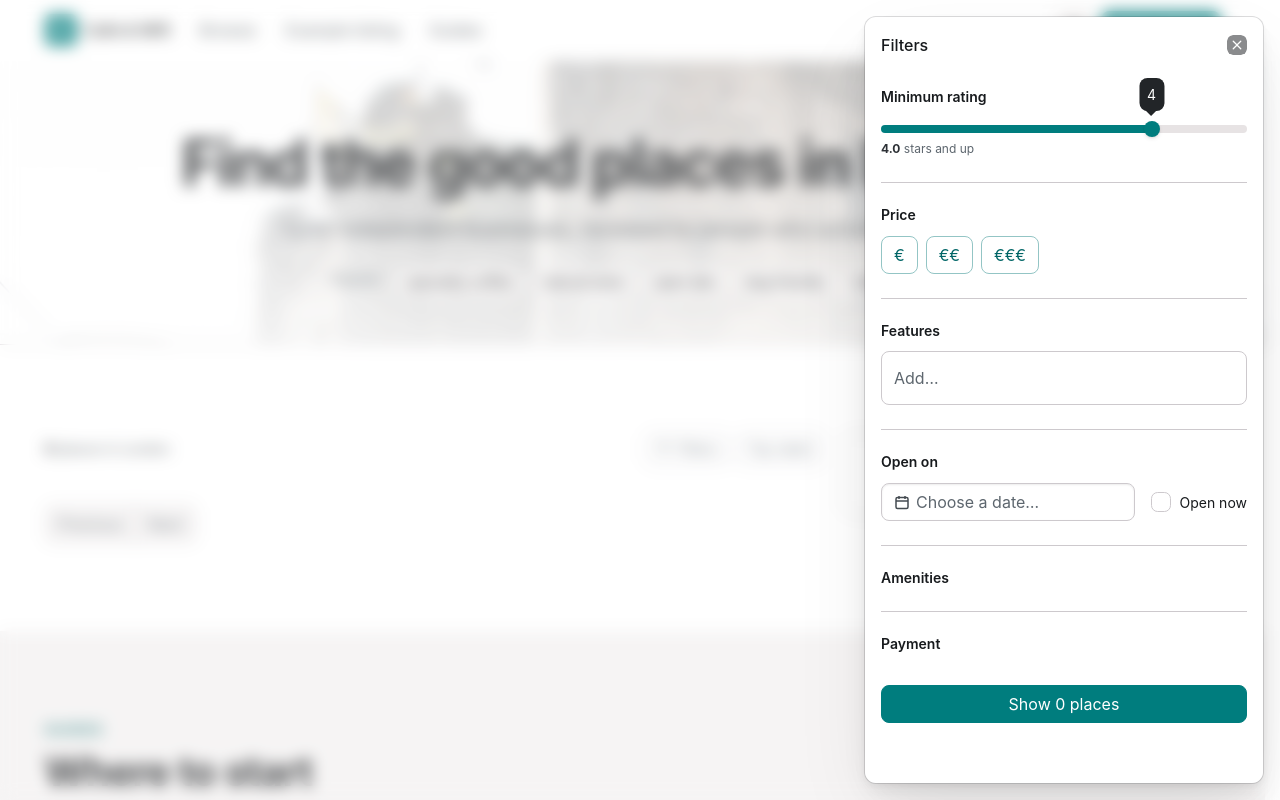
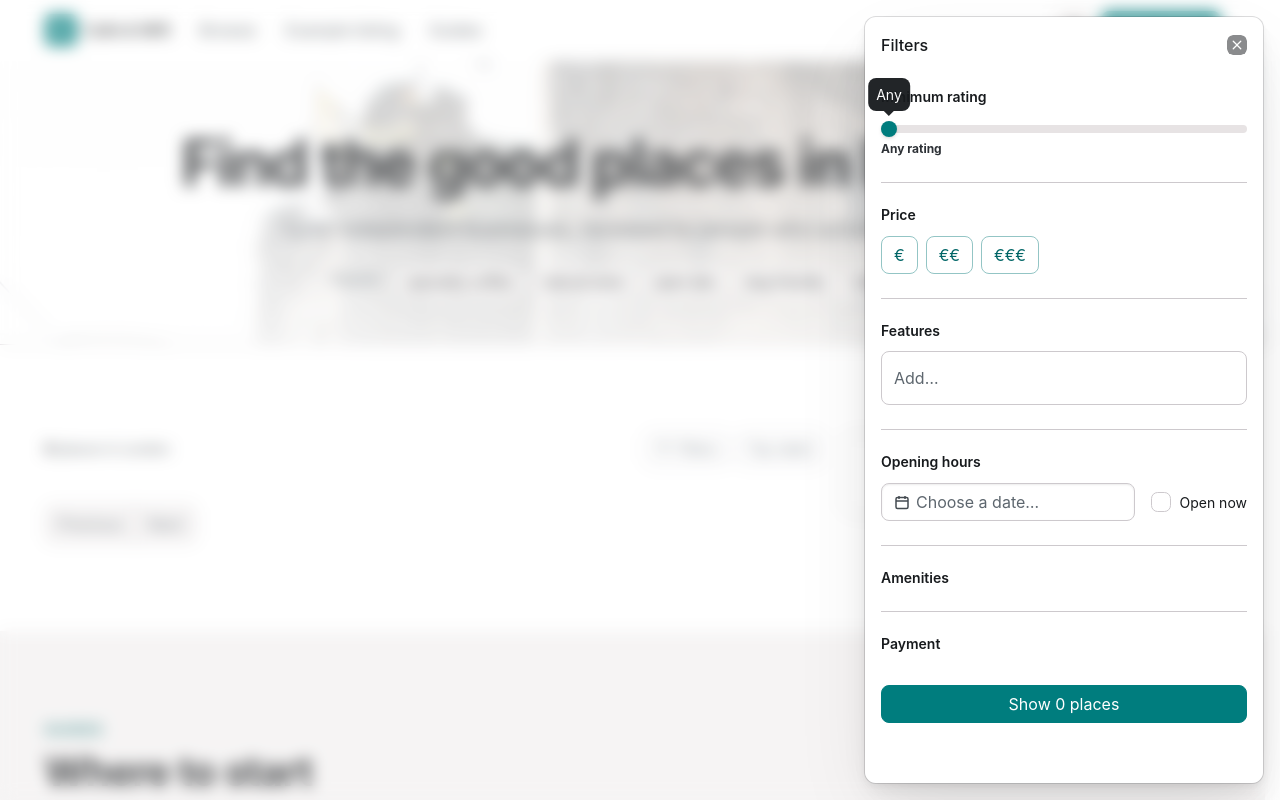
Before and after one commit to KieranChristien/Cafe-And-WIFI-Website, a Flask app: page / in a window 1280 px wide, after a click on "Filters". Run offline with Flask 3, Linux system fonts and the light colour scheme; data that the repository does not hold is empty; some libraries are stand-ins or nearby versions.

Commit message:
Rework minimum rating.

```diff
--- a/web/routes/main.py
+++ b/web/routes/main.py
@@ -89,9 +89,9 @@ def _get_filtered_cafes():
     stmt = filter_by_attribute(stmt, payments, 'payment')
     stmt = filter_by_attribute(stmt, features, 'feature')
 
-    rating = request.args.get('rating', -1, type=float)
+    rating = request.args.get('rating', None, type=float)
 
-    if rating >= 0:
+    if rating is not None and 1 <= rating <= 5:
         stmt, average_rating, _ = join_review_stats(stmt)
         stmt = stmt.where(average_rating >= rating)
 
@@ -275,7 +275,10 @@ def home():
 
     selected_prices = request.args.getlist('price')
 
-    selected_rating = request.args.get('rating', -1, type=float)
+    selected_rating = request.args.get('rating', None, type=float)
+    if selected_rating is not None and not 1 <= selected_rating <= 5:
+        selected_rating = None
+
     selected_open_date = request.args.get('open_date', '')
 
     filters = {
--- a/web/static/assets/js/main.js
+++ b/web/static/assets/js/main.js
@@ -2,7 +2,7 @@
  * Locale — Bootstrap 6 directory template
  */
 
-import {Chips, Datepicker} from 'bootstrap'
+import {Chips, Datepicker, Range} from 'bootstrap'
 import {initBase, initYear, onReady} from './base.js'
 import {initFormValidation} from './form-validation.js'
 
@@ -290,13 +290,17 @@ const initDatepickerDialogFix = () => {
 
 initDatepickerDialogFix()
 
-const bindRange = (rangeId, outId, format) => {
+const bindRange = (rangeId, outId, format, zeroLabel = null) => {
     const range = document.getElementById(rangeId)
     const out = document.getElementById(outId)
     if (!range || !out) return
 
     const sync = () => {
-        out.textContent = format(range.value)
+        const value = Number(range.value);
+
+        out.textContent = value === 0 && zeroLabel !== null
+            ? zeroLabel
+            : format(value);
     }
     range.addEventListener('input', sync)
     sync()
@@ -1892,7 +1896,28 @@ onReady(() => {
     initLocationPicker()
     initOpeningHours()
 
-    bindRange('ratingRange', 'ratingOut', (v) => Number(v).toFixed(1))
+    const ratingRangeWrapper = document
+        .getElementById('ratingRange')
+        ?.closest('.form-range')
+
+    if (ratingRangeWrapper) {
+        // Replace the automatically-created instance with our configuration.
+        Range.getInstance(ratingRangeWrapper)?.dispose()
+
+        new Range(ratingRangeWrapper, {
+            bubble: true,
+            formatter: value => Number(value) === 0
+                ? 'Any'
+                : Number(value).toFixed(1)
+        })
+    }
+
+    bindRange(
+        'ratingRange',
+        'ratingOut',
+        (v) => Number(v).toFixed(1),
+        'Any rating'
+    )
     initListingMap()
     initResultsMap()
     initMapSync()
--- a/web/templates/index.html
+++ b/web/templates/index.html
@@ -113,7 +113,7 @@
                     </span>
                     {% endif %}
 
-                    {% if filters.rating > 0 %}
+                    {% if filters.rating %}
                     <span class="chip">
                         {{ filters.rating }}★ and up
                         {{ dismiss_filter(
@@ -450,13 +450,21 @@
                             class="form-range-input"
                             id="ratingRange"
                             name="rating"
-                            min="1"
+                            min="0"
                             max="5"
                             step="0.5"
-                            value="{{ filters.rating if filters.applied else '4' }}"
+                            value="{{ filters.rating if filters.rating else '0' }}"
                             aria-label="Minimum rating">
                 </div>
-                <p class="fs-xs fg-3 mb-0"><strong class="fg-1" id="ratingOut">4.0</strong> stars and up</p>
+                <p class="fs-xs fg-3 mb-0">
+                    <strong class="fg-1" id="ratingOut">
+                        {% if filters.rating is not none %}
+                        {{ "%.1f"|format(filters.rating) }} stars and up
+                        {% else %}
+                        Any rating
+                        {% endif %}
+                    </strong>
+                </p>
             </div>
 
             <div class="filter-drawer-group">
@@ -525,7 +533,7 @@
             </div>
 
             <div class="filter-drawer-group">
-                <h3 class="fs-sm fw-semibold mb-4">Open on</h3>
+                <h3 class="fs-sm fw-semibold mb-4">Opening hours</h3>
 
                 <div class="opening-filter-controls">
                     <div class="form-control form-adorn opening-filter-date">
@@ -641,8 +649,7 @@
                     id="filterSubmitButton"
                     data-bs-dismiss="drawer"
             >
-                Show {{ pagination.total }}
-                {{ 'place' if pagination.total == 1 else 'places' }}
+                Show {{ pagination.total }} {{ 'place' if pagination.total == 1 else 'places' }}
             </button>
         </form>
     </div>
```
